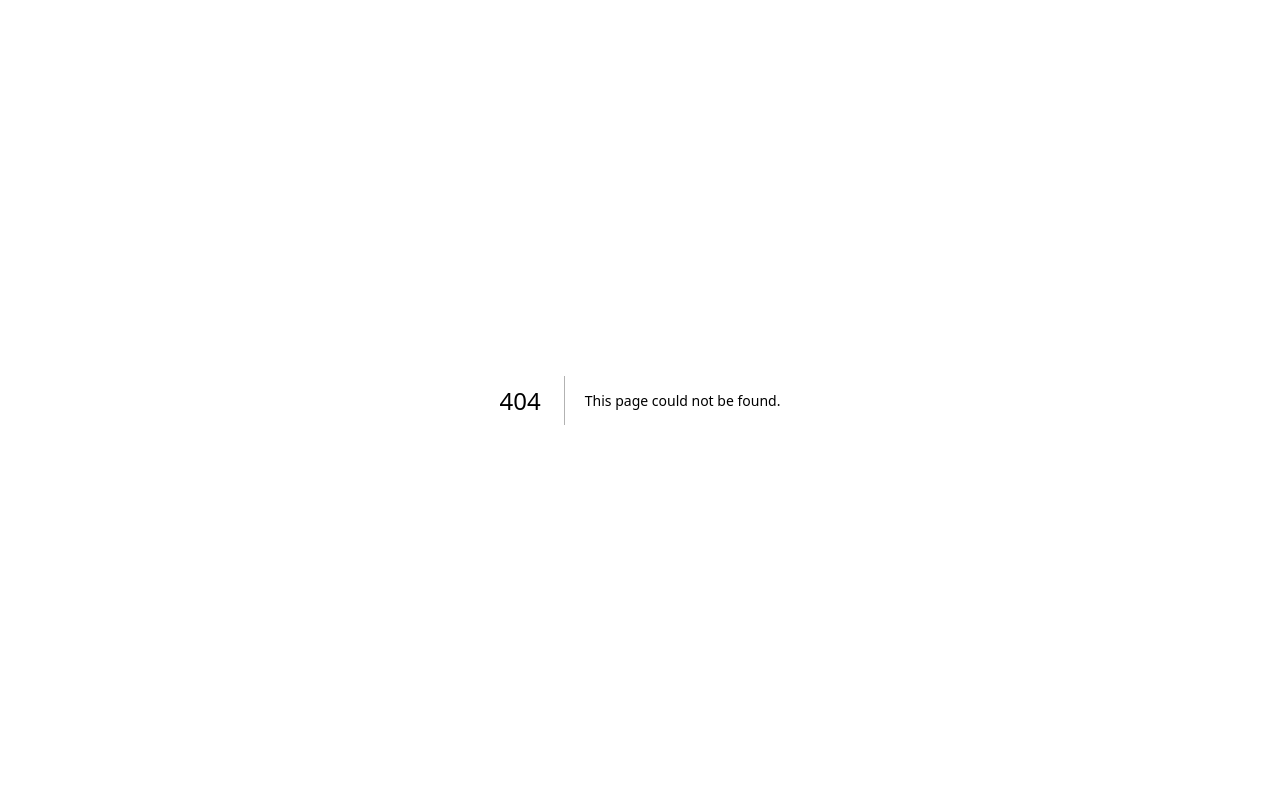
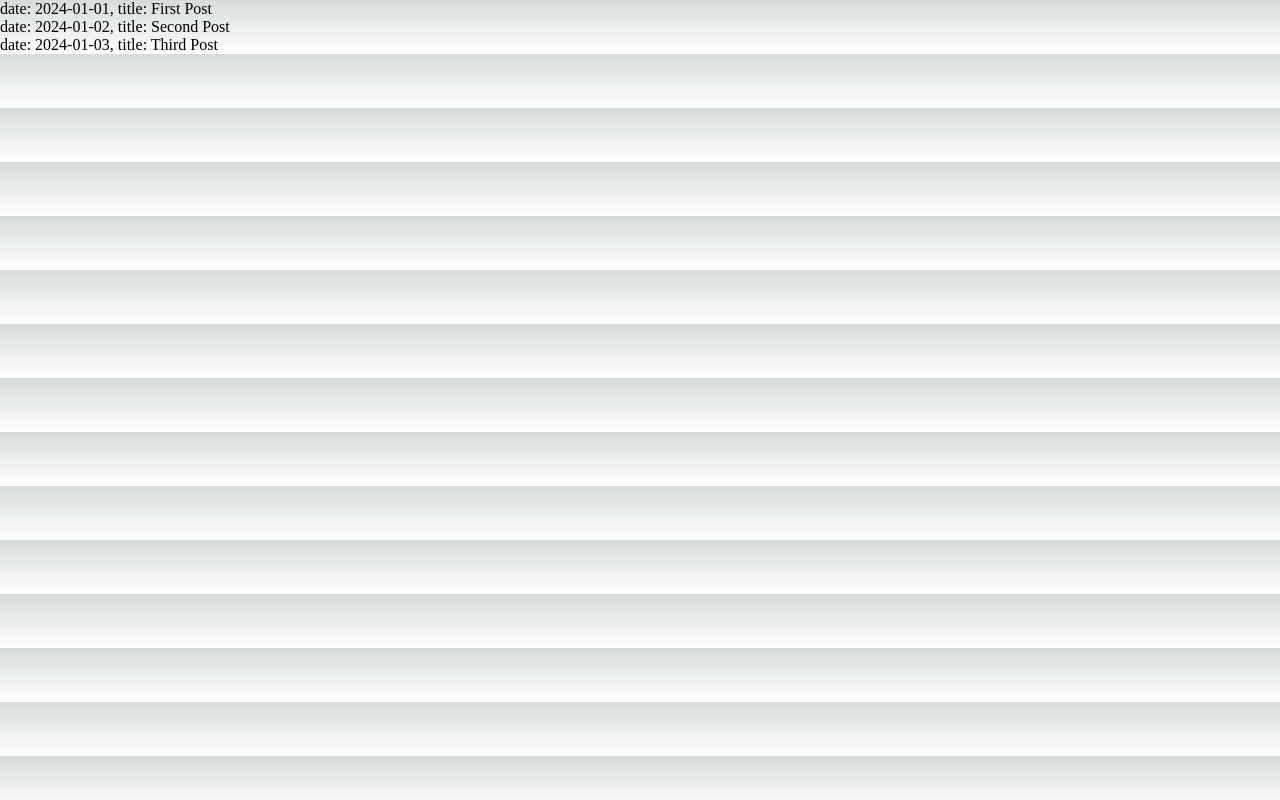
Before and after one commit to kazuma-naka/nextjs-blog, a Next.js app: page /posts in a window 1280 px wide. Before the commit this address had no page. Built offline with nearby package versions, Linux system fonts and the light colour scheme.

Commit message:
index.tsx を posts 下に作成して固定データとして post のリストをプレレンダリングする
index.tsx は Link Component で `/post` を使用する

```diff
--- a/src/pages/index.tsx
+++ b/src/pages/index.tsx
@@ -15,7 +15,7 @@ export default function Home() {
         <meta name="viewport" content="width=device-width, initial-scale=1" />
         <link rel="icon" href="/favicon.ico" />
       </Head>
-      <Link href="posts/first-post">first-post へのリンク</Link>
+      <Link href="/posts">posts/index.tsx へのリンク</Link>
       <main className={`${styles.main} ${inter.className}`}>
         <div className={styles.description}>
           <p>
--- /dev/null
+++ b/src/pages/posts/index.tsx
@@ -0,0 +1,38 @@
+import { GetStaticProps, NextPage } from "next/types";
+
+type Post = {
+  id: number;
+  title: string;
+  date: string;
+};
+
+type HomeProps = {
+  allPostsData: Post[];
+};
+
+export const getStaticProps: GetStaticProps<HomeProps> = async () => {
+  return {
+    props: {
+      allPostsData: [
+        { id: 1, title: "First Post", date: "2024-01-01" },
+        { id: 2, title: "Second Post", date: "2024-01-02" },
+        { id: 3, title: "Third Post", date: "2024-01-03" },
+      ],
+    },
+  };
+};
+
+const Home: NextPage<HomeProps> = ({ allPostsData }) => {
+  return (
+    <>
+      {allPostsData?.map(({ id, title, date }) => (
+        <div key={id}>
+          <p>
+            date: {date}, title: {title}
+          </p>
+        </div>
+      ))}
+    </>
+  );
+};
+export default Home;
```
